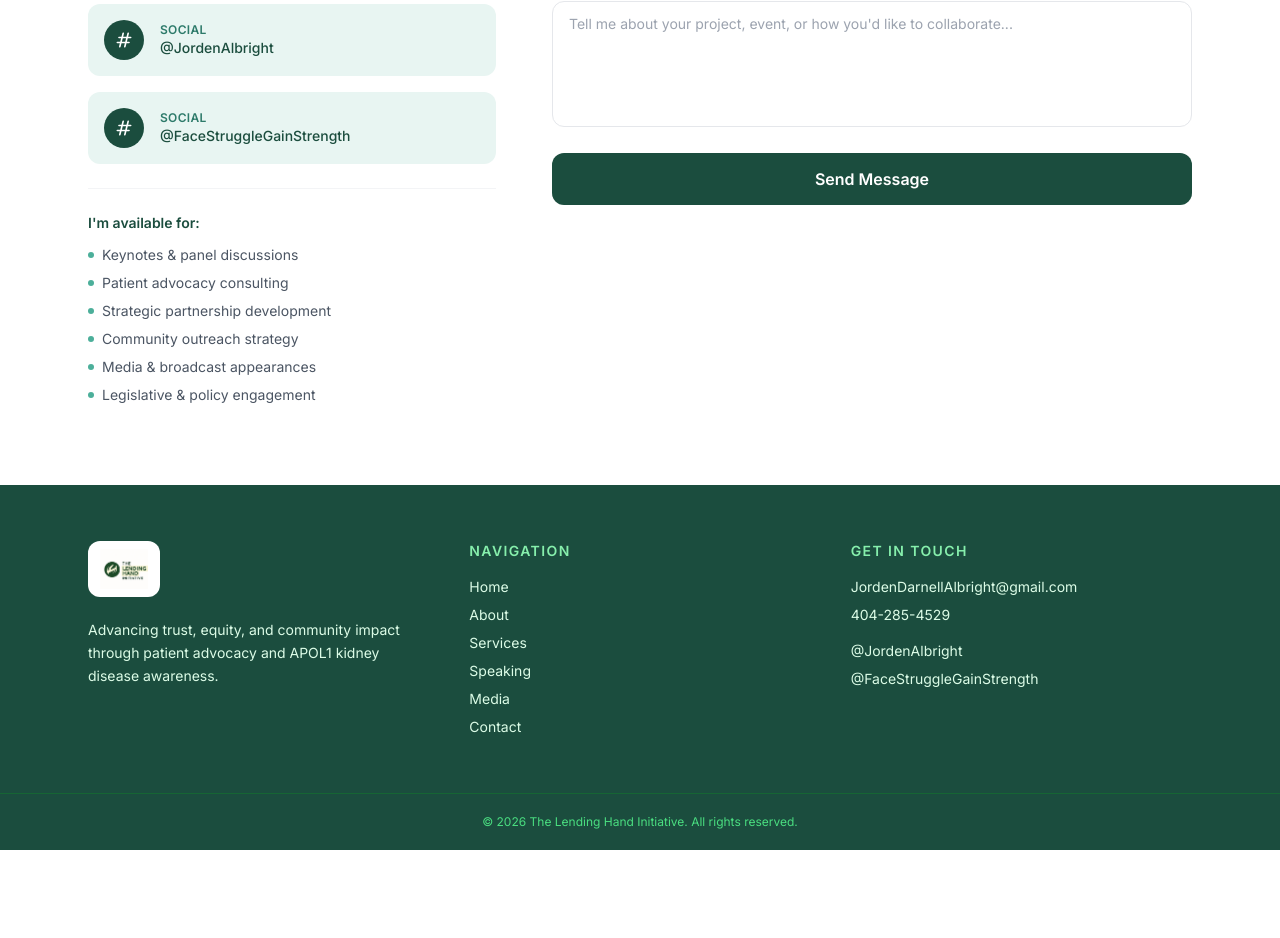
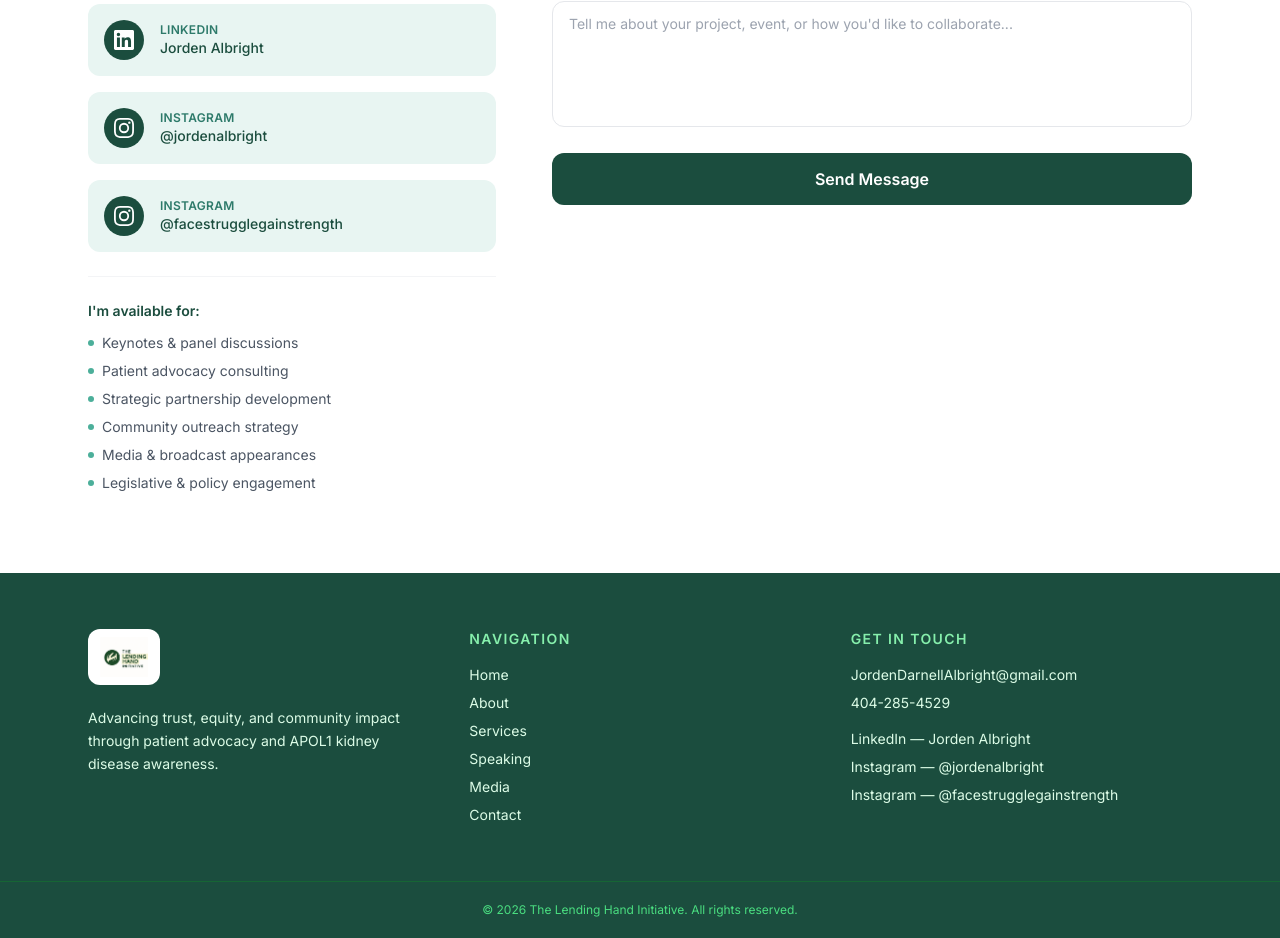
Before and after one commit to Jorden475/The-Lending-Hand-Initiative-, a Next.js app: page /contact in a window 1280 px wide. Shown: the part 820-1758 px from the top of the page. Before the commit the page ends 1670 px from the top, so only its background shows below. Built offline with nearby package versions, Linux system fonts and the light colour scheme.

Commit message:
Replace Twitter links with LinkedIn and Instagram on contact page and footer

```diff
--- a/app/contact/page.js
+++ b/app/contact/page.js
@@ -26,25 +26,33 @@
   },
   {
     icon: (
-      <svg className="w-5 h-5" fill="none" stroke="currentColor" viewBox="0 0 24 24">
-        <path strokeLinecap="round" strokeLinejoin="round" strokeWidth={2}
-          d="M7 20l4-16m2 16l4-16M6 9h14M4 15h14" />
+      <svg className="w-5 h-5" fill="currentColor" viewBox="0 0 24 24">
+        <path d="M20.447 20.452h-3.554v-5.569c0-1.328-.027-3.037-1.852-3.037-1.853 0-2.136 1.445-2.136 2.939v5.667H9.351V9h3.414v1.561h.046c.477-.9 1.637-1.85 3.37-1.85 3.601 0 4.267 2.37 4.267 5.455v6.286zM5.337 7.433a2.062 2.062 0 01-2.063-2.065 2.064 2.064 0 112.063 2.065zm1.782 13.019H3.555V9h3.564v11.452zM22.225 0H1.771C.792 0 0 .774 0 1.729v20.542C0 23.227.792 24 1.771 24h20.451C23.2 24 24 23.227 24 22.271V1.729C24 .774 23.2 0 22.222 0h.003z" />
       </svg>
     ),
-    label: 'Social',
-    value: '@JordenAlbright',
-    href: 'https://twitter.com/JordenAlbright',
+    label: 'LinkedIn',
+    value: 'Jorden Albright',
+    href: 'https://www.linkedin.com/in/jorden-albright-4627271b2',
   },
   {
     icon: (
-      <svg className="w-5 h-5" fill="none" stroke="currentColor" viewBox="0 0 24 24">
-        <path strokeLinecap="round" strokeLinejoin="round" strokeWidth={2}
-          d="M7 20l4-16m2 16l4-16M6 9h14M4 15h14" />
+      <svg className="w-5 h-5" fill="currentColor" viewBox="0 0 24 24">
+        <path d="M12 2.163c3.204 0 3.584.012 4.85.07 3.252.148 4.771 1.691 4.919 4.919.058 1.265.069 1.645.069 4.849 0 3.205-.012 3.584-.069 4.849-.149 3.225-1.664 4.771-4.919 4.919-1.266.058-1.644.07-4.85.07-3.204 0-3.584-.012-4.849-.07-3.26-.149-4.771-1.699-4.919-4.92-.058-1.265-.07-1.644-.07-4.849 0-3.204.013-3.583.07-4.849.149-3.227 1.664-4.771 4.919-4.919 1.266-.057 1.645-.069 4.849-.069zM12 0C8.741 0 8.333.014 7.053.072 2.695.272.273 2.69.073 7.052.014 8.333 0 8.741 0 12c0 3.259.014 3.668.072 4.948.2 4.358 2.618 6.78 6.98 6.98C8.333 23.986 8.741 24 12 24c3.259 0 3.668-.014 4.948-.072 4.354-.2 6.782-2.618 6.979-6.98.059-1.28.073-1.689.073-4.948 0-3.259-.014-3.667-.072-4.947-.196-4.354-2.617-6.78-6.979-6.98C15.668.014 15.259 0 12 0zm0 5.838a6.162 6.162 0 100 12.324 6.162 6.162 0 000-12.324zM12 16a4 4 0 110-8 4 4 0 010 8zm6.406-11.845a1.44 1.44 0 100 2.881 1.44 1.44 0 000-2.881z" />
       </svg>
     ),
-    label: 'Social',
-    value: '@FaceStruggleGainStrength',
-    href: 'https://twitter.com/FaceStruggleGainStrength',
+    label: 'Instagram',
+    value: '@jordenalbright',
+    href: 'https://www.instagram.com/jordenalbright/',
+  },
+  {
+    icon: (
+      <svg className="w-5 h-5" fill="currentColor" viewBox="0 0 24 24">
+        <path d="M12 2.163c3.204 0 3.584.012 4.85.07 3.252.148 4.771 1.691 4.919 4.919.058 1.265.069 1.645.069 4.849 0 3.205-.012 3.584-.069 4.849-.149 3.225-1.664 4.771-4.919 4.919-1.266.058-1.644.07-4.85.07-3.204 0-3.584-.012-4.849-.07-3.26-.149-4.771-1.699-4.919-4.92-.058-1.265-.07-1.644-.07-4.849 0-3.204.013-3.583.07-4.849.149-3.227 1.664-4.771 4.919-4.919 1.266-.057 1.645-.069 4.849-.069zM12 0C8.741 0 8.333.014 7.053.072 2.695.272.273 2.69.073 7.052.014 8.333 0 8.741 0 12c0 3.259.014 3.668.072 4.948.2 4.358 2.618 6.78 6.98 6.98C8.333 23.986 8.741 24 12 24c3.259 0 3.668-.014 4.948-.072 4.354-.2 6.782-2.618 6.979-6.98.059-1.28.073-1.689.073-4.948 0-3.259-.014-3.667-.072-4.947-.196-4.354-2.617-6.78-6.979-6.98C15.668.014 15.259 0 12 0zm0 5.838a6.162 6.162 0 100 12.324 6.162 6.162 0 000-12.324zM12 16a4 4 0 110-8 4 4 0 010 8zm6.406-11.845a1.44 1.44 0 100 2.881 1.44 1.44 0 000-2.881z" />
+      </svg>
+    ),
+    label: 'Instagram',
+    value: '@facestrugglegainstrength',
+    href: 'https://www.instagram.com/facestrugglegainstrength?igsh=MTJpNXo4cm5uM3NibA%3D%3D',
   },
 ];
 
@@ -60,7 +68,6 @@
 
   const handleSubmit = (e) => {
     e.preventDefault();
-    // In production, wire this to a form backend (e.g. Formspree, Resend, or a server action)
     setSubmitted(true);
   };
 
--- a/components/Footer.js
+++ b/components/Footer.js
@@ -46,13 +46,18 @@
               </a>
             </li>
             <li className="pt-2">
-              <a href="https://twitter.com/JordenAlbright" target="_blank" rel="noopener noreferrer" className="hover:text-white transition-colors">
-                @JordenAlbright
+              <a href="https://www.linkedin.com/in/jorden-albright-4627271b2" target="_blank" rel="noopener noreferrer" className="hover:text-white transition-colors">
+                LinkedIn — Jorden Albright
               </a>
             </li>
             <li>
-              <a href="https://twitter.com/FaceStruggleGainStrength" target="_blank" rel="noopener noreferrer" className="hover:text-white transition-colors">
-                @FaceStruggleGainStrength
+              <a href="https://www.instagram.com/jordenalbright/" target="_blank" rel="noopener noreferrer" className="hover:text-white transition-colors">
+                Instagram — @jordenalbright
+              </a>
+            </li>
+            <li>
+              <a href="https://www.instagram.com/facestrugglegainstrength?igsh=MTJpNXo4cm5uM3NibA%3D%3D" target="_blank" rel="noopener noreferrer" className="hover:text-white transition-colors">
+                Instagram — @facestrugglegainstrength
               </a>
             </li>
           </ul>
```
